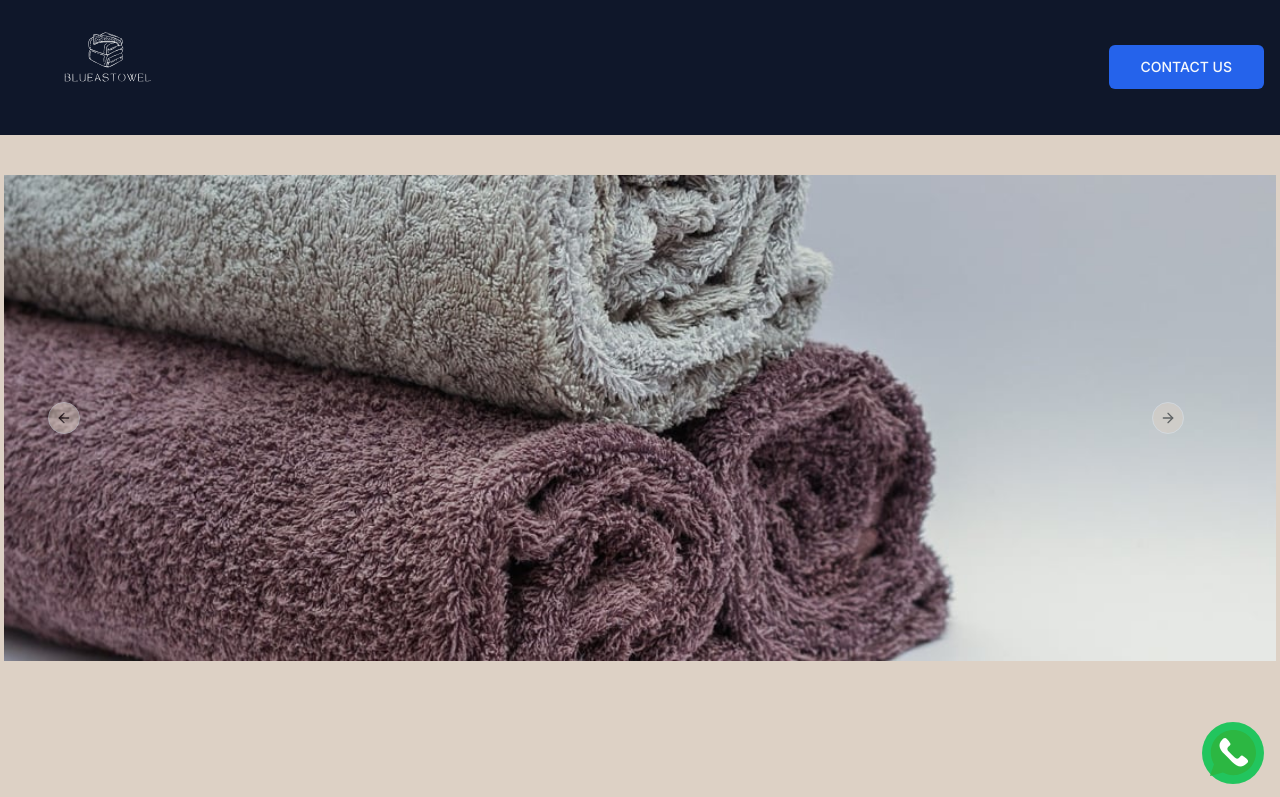
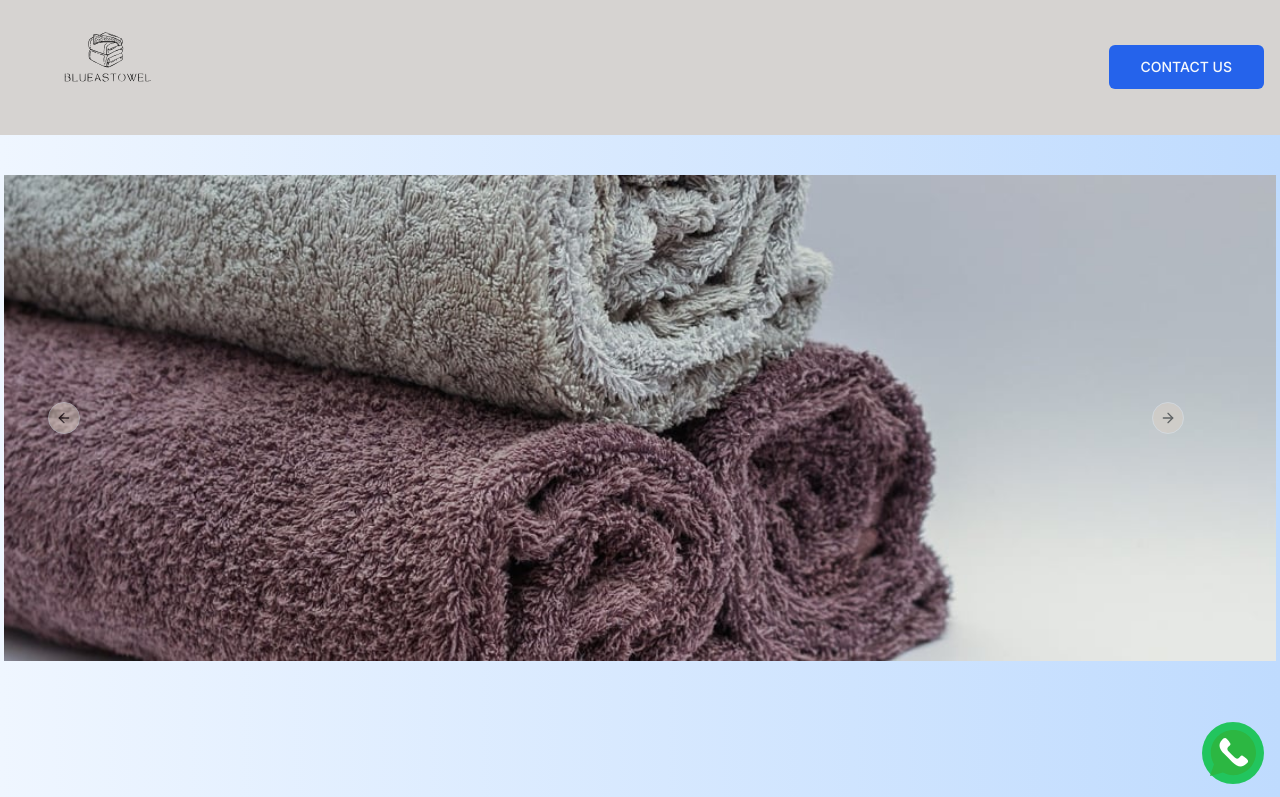
Before and after one commit to sayinmehmet47/blueastowel, a Next.js app: page / in a window 1280 px wide. Shown: the top 797 px of the page. Built offline with nearby package versions, Linux system fonts and the light colour scheme.

Commit message:
feat: colors customization

```diff
--- a/app/globals.css
+++ b/app/globals.css
@@ -5,7 +5,7 @@
 @layer base {
   :root {
     --background:30, 26%, 82%;
-    --foreground: 222.2 84% 4.9%;
+    --foreground:190, 92%, 29%;
     --card: 0 0% 100%;
     --card-foreground: 222.2 84% 4.9%;
     --popover: 0 0% 100%;
--- a/app/layout.tsx
+++ b/app/layout.tsx
@@ -23,7 +23,7 @@ export default function RootLayout({
       <body
         className={cn(
           inter.className,
-          'bg-background flex flex-col min-h-screen'
+          'bg-gradient-to-r from-blue-50 to-blue-200 flex flex-col min-h-screen'
         )}
       >
         <NavbarFirst />
--- a/components/ui-kit/navbar-first.tsx
+++ b/components/ui-kit/navbar-first.tsx
@@ -4,7 +4,7 @@ import Link from 'next/link';
 
 export const NavbarFirst = () => {
   return (
-    <nav className="h-full p-4 bg-accent-foreground  text-white text-sm w-full md:flex justify-between items-center">
+    <nav className="h-full p-4 bg-stone-300  text-white text-sm w-full md:flex justify-between items-center">
       <Link href="/">
         <Image src="/logoblueastowel.svg" alt="Logo" width={180} height={150} />
       </Link>
```
Also changed, not shown: public/logoblueastowel.svg.
